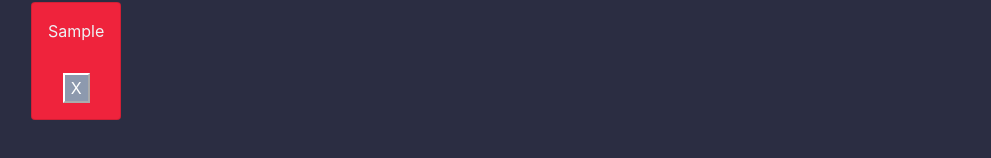
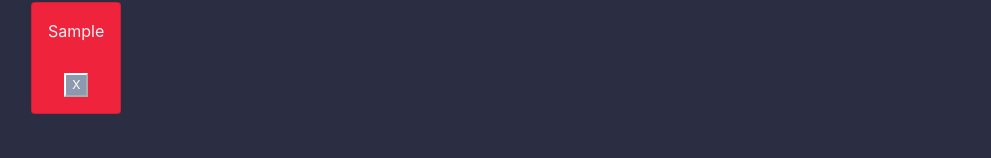
Before and after one commit to Dytzi/ToDoList, a website: page index.html in a window 1280 px wide. Both pictures are taken after typing "Sample" into the empty fields and a click on the input 640 px from the left and 174 px from the top of the page. Shown: the part 252-410 px from the top of the page, without its empty margins (0-991 px from the left). Drawn offline with nearby package versions, Linux system fonts and the light colour scheme.

Commit message:
changed x button size

```diff
--- a/style.css
+++ b/style.css
@@ -35,7 +35,13 @@
 }
 input[type="button"]{
     z-index: 1;
+    display: flex;
     background-color: #8D99AE;
+    width: 1.5rem;
+    height: 1.5rem;
+    justify-content: center;
+    align-items: center;
+    font-size: 0.75rem;
 }
 input[type="submit"]{
     background-color: #8D99AE;
```
